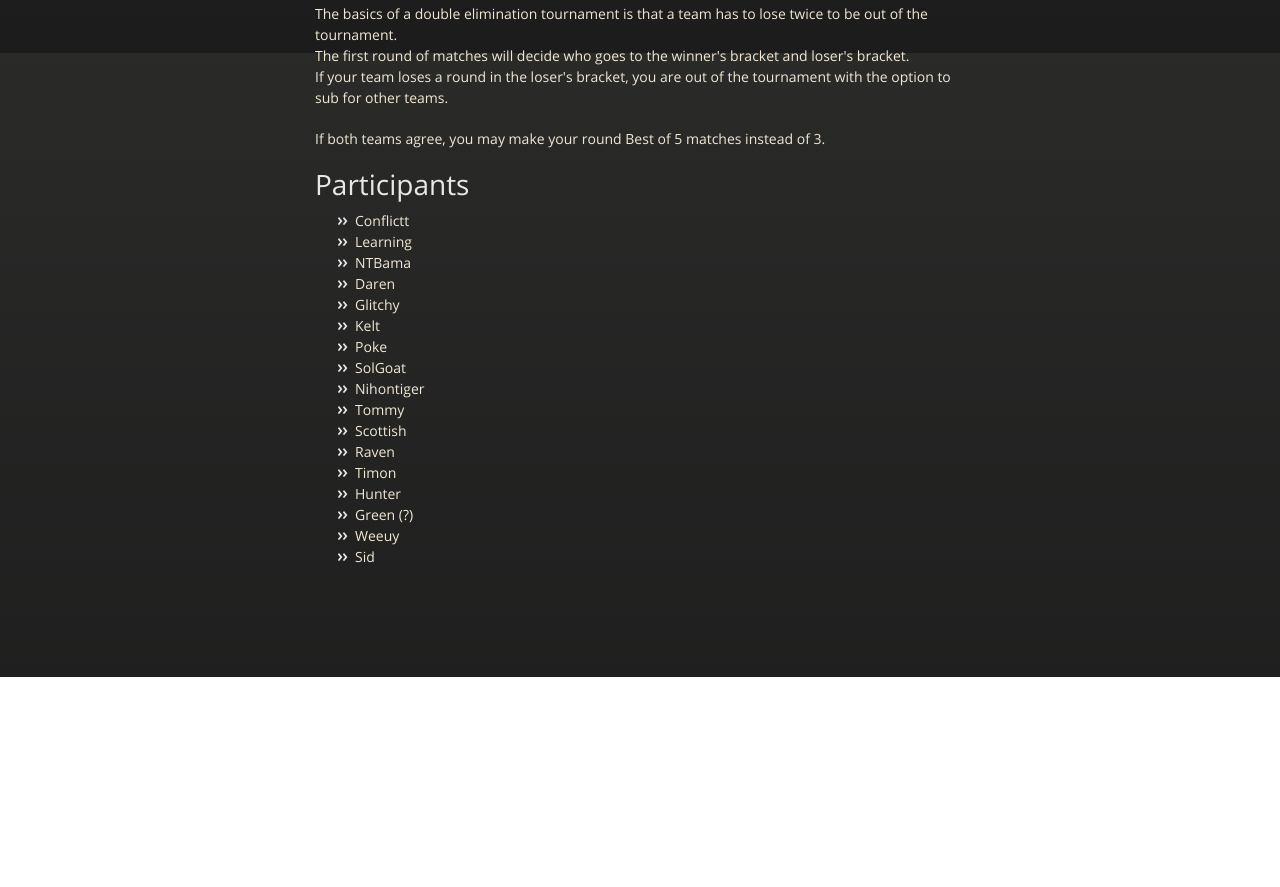
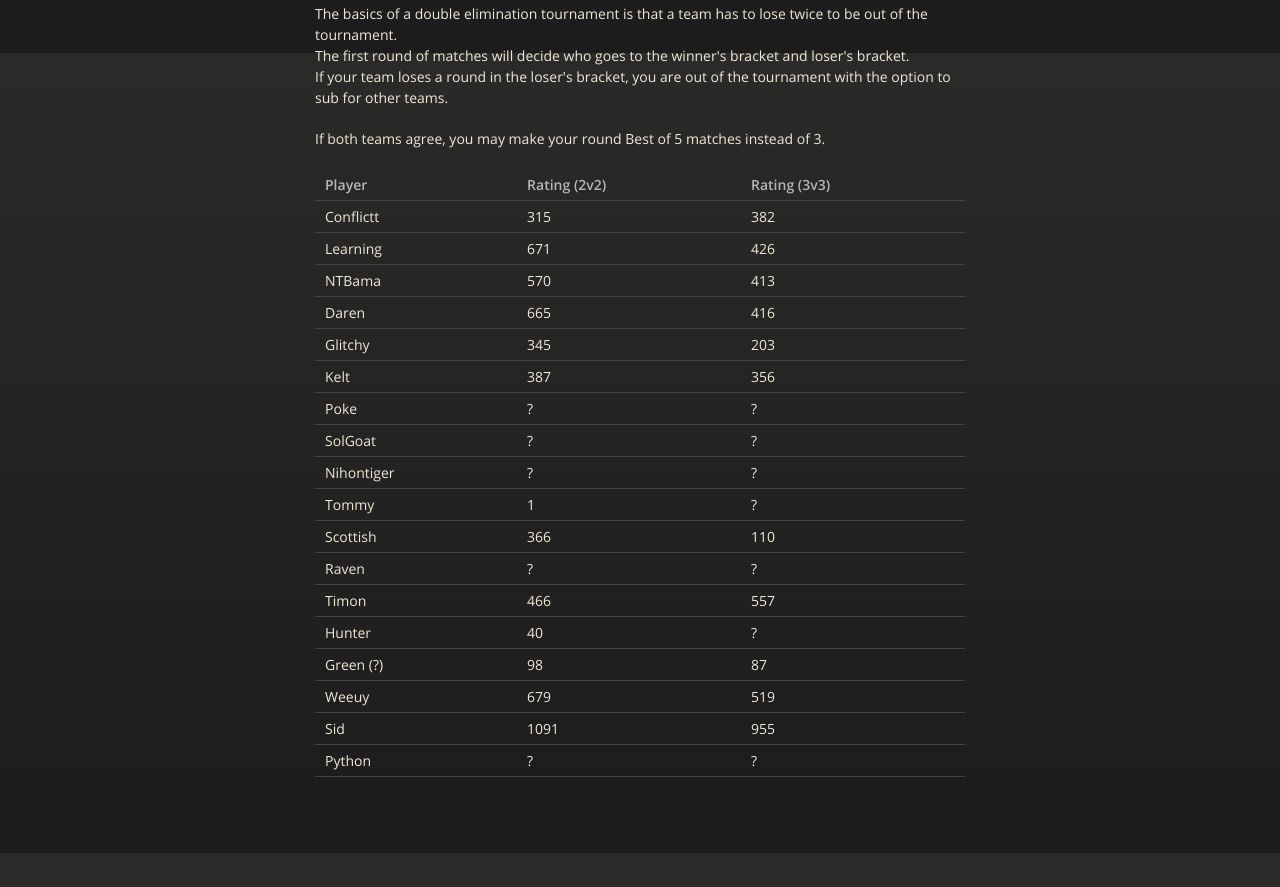
Before and after one commit to SidGarcia/RL-Tourney, a plain HTML site: page index.html in a window 1280 px wide. Shown: the part 747-1634 px from the top of the page. Before the commit the page ends 1424 px from the top, so only its background shows below. Drawn offline with nearby package versions, Linux system fonts and the light colour scheme.

```diff
--- a/index.html
+++ b/index.html
@@ -80,28 +80,107 @@ If your team loses a round in the loser's bracket, you are out of the tournament
 
 <p>If both teams agree, you may make your round Best of 5 matches instead of 3.  </p>
 
-<h1>
-<a id="participants" class="anchor" href="#participants" aria-hidden="true"><span class="octicon octicon-link"></span></a>Participants</h1>
-
-<ul>
-<li>Conflictt</li>
-<li>Learning</li>
-<li>NTBama</li>
-<li>Daren</li>
-<li>Glitchy</li>
-<li>Kelt</li>
-<li>Poke</li>
-<li>SolGoat</li>
-<li>Nihontiger</li>
-<li>Tommy</li>
-<li>Scottish</li>
-<li>Raven</li>
-<li>Timon</li>
-<li>Hunter</li>
-<li>Green (?)</li>
-<li>Weeuy</li>
-<li>Sid</li>
-</ul>
+<table>
+<thead>
+<tr>
+<th>Player</th>
+<th>Rating (2v2)</th>
+<th>Rating (3v3)</th>
+</tr>
+</thead>
+<tbody>
+<tr>
+<td>Conflictt</td>
+<td>315</td>
+<td>382</td>
+</tr>
+<tr>
+<td>Learning</td>
+<td>671</td>
+<td>426</td>
+</tr>
+<tr>
+<td>NTBama</td>
+<td>570</td>
+<td>413</td>
+</tr>
+<tr>
+<td>Daren</td>
+<td>665</td>
+<td>416</td>
+</tr>
+<tr>
+<td>Glitchy</td>
+<td>345</td>
+<td>203</td>
+</tr>
+<tr>
+<td>Kelt</td>
+<td>387</td>
+<td>356</td>
+</tr>
+<tr>
+<td>Poke</td>
+<td>?</td>
+<td>?</td>
+</tr>
+<tr>
+<td>SolGoat</td>
+<td>?</td>
+<td>?</td>
+</tr>
+<tr>
+<td>Nihontiger</td>
+<td>?</td>
+<td>?</td>
+</tr>
+<tr>
+<td>Tommy</td>
+<td>1</td>
+<td>?</td>
+</tr>
+<tr>
+<td>Scottish</td>
+<td>366</td>
+<td>110</td>
+</tr>
+<tr>
+<td>Raven</td>
+<td>?</td>
+<td>?</td>
+</tr>
+<tr>
+<td>Timon</td>
+<td>466</td>
+<td>557</td>
+</tr>
+<tr>
+<td>Hunter</td>
+<td>40</td>
+<td>?</td>
+</tr>
+<tr>
+<td>Green (?)</td>
+<td>98</td>
+<td>87</td>
+</tr>
+<tr>
+<td>Weeuy</td>
+<td>679</td>
+<td>519</td>
+</tr>
+<tr>
+<td>Sid</td>
+<td>1091</td>
+<td>955</td>
+</tr>
+<tr>
+<td>Python</td>
+<td>?</td>
+<td>?</td>
+</tr>
+</tbody>
+</table>
       </section>
 
     </div>
```
Also changed, not shown: params.json (+1 -1 lines).
